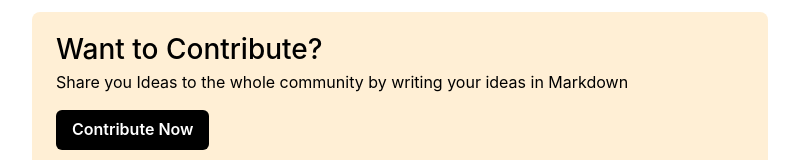
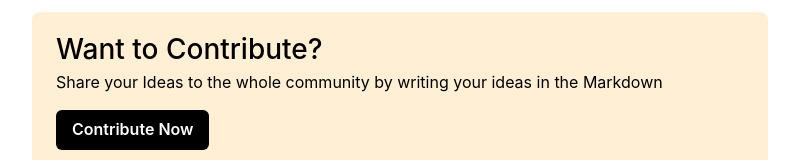
Before and after one commit to roopeshsn/conception, a Next.js app: page / in a window 1280 px wide. Shown: the part 220-380 px from the top of the page, without its empty margins (240-1039 px from the left). Built offline with nearby package versions, Linux system fonts and the light colour scheme.

Commit message:
fix: typo

```diff
--- a/Components/Contribution.js
+++ b/Components/Contribution.js
@@ -25,7 +25,7 @@ export default function Contribution() {
             Want to Contribute?
           </Text>
           <Text color={color}>
-            Share you Ideas to the whole community by writing your ideas in
+            Share your Ideas to the whole community by writing your ideas in the
             Markdown
           </Text>
           <Box my={4}>
```
